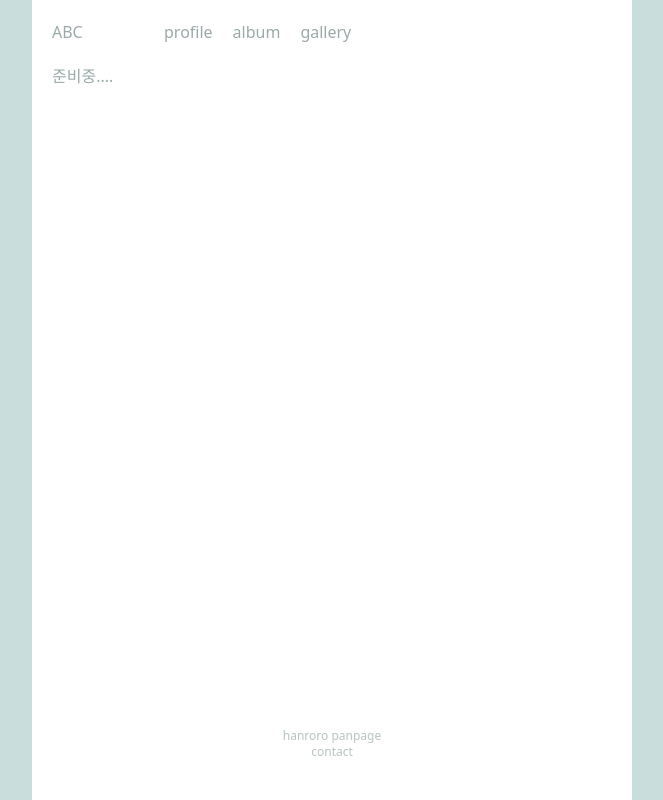
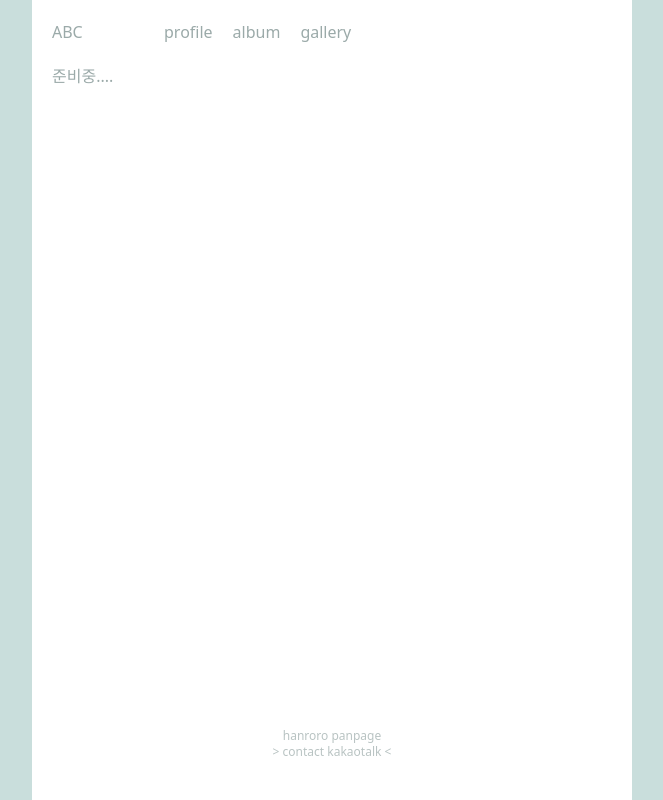
Before and after one commit to YOON3N4M/hanroro, a Next.js app: page /album in a window 1280 px wide. Shown: the whole page, without its empty margins (308-971 px from the left). Built offline with nearby package versions, Linux system fonts and the light colour scheme.

Commit message:
fix: metadata

```diff
--- a/src/app/globals.css
+++ b/src/app/globals.css
@@ -76,6 +76,9 @@ main {
 }
 
 @layer components {
+  .button {
+    @apply py-xxxs px-xs bg-authentic-dark text-white;
+  }
   .tag {
     @apply py-xxxs px-xxs bg-authentic-dark text-white rounded-md;
   }
--- a/src/app/layout.tsx
+++ b/src/app/layout.tsx
@@ -8,8 +8,8 @@ import ModalPortal from "@/components/modal/ModalPortal";
 const inter = Inter({ subsets: ["latin"] });
 
 export const metadata: Metadata = {
-  title: "Create Next App",
-  description: "Generated by create next app",
+  title: "한로로 팬페이지",
+  description: "한로로 팬페이지",
 };
 
 export default function RootLayout({
--- a/src/components/layout/Footer.tsx
+++ b/src/components/layout/Footer.tsx
@@ -9,7 +9,7 @@ function Footer(props: FooterProps) {
     <div className="py-xxxl mt-auto text-center opacity-70 text-xs">
       <p className="">hanroro panpage</p>
       <a href="https://open.kakao.com/o/s6CV3FWg" target="_blank" rel="noopener noreferrer">
-        contact
+        &gt; contact kakaotalk &lt;
       </a>
     </div>
   );
```
